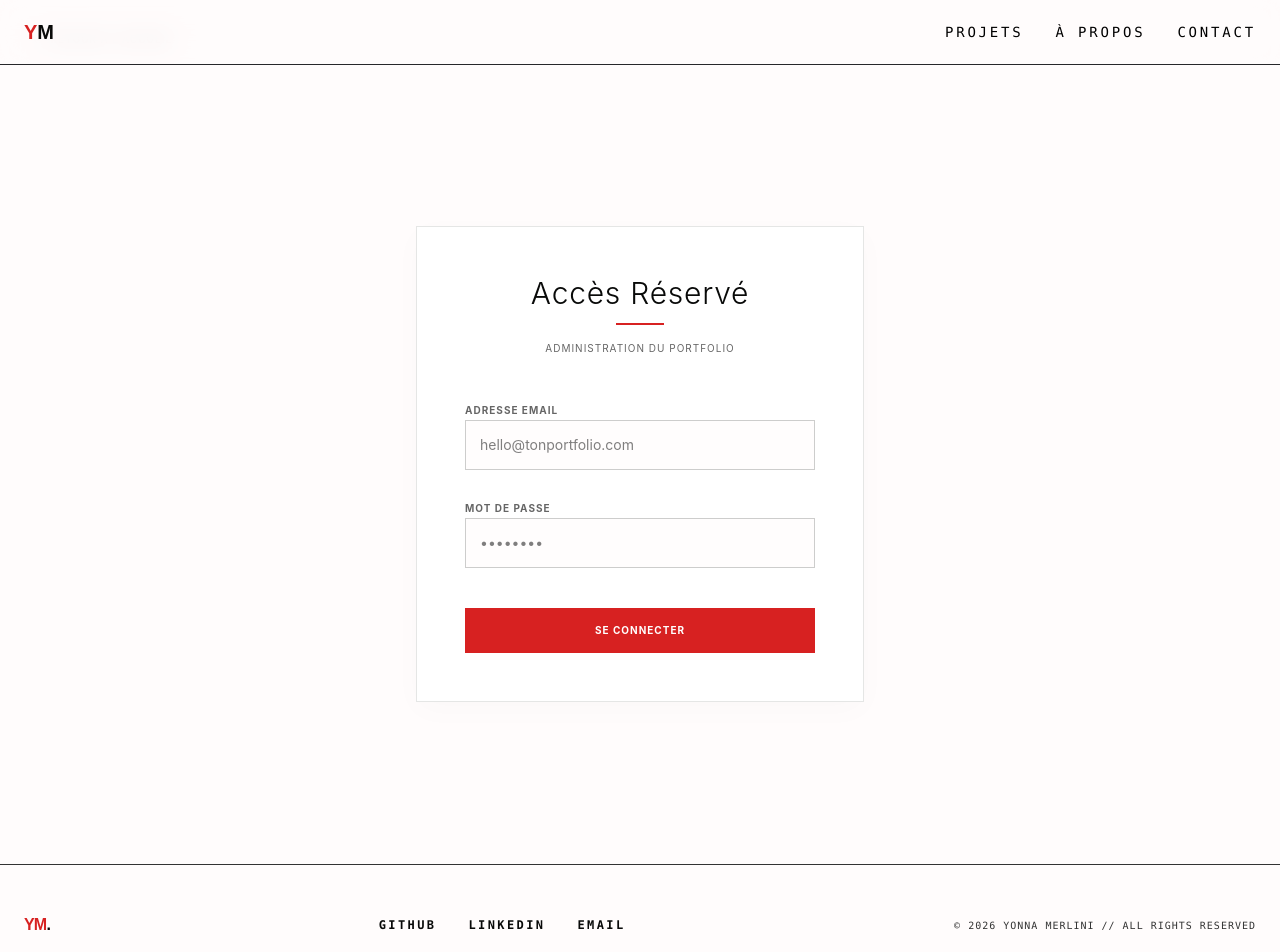
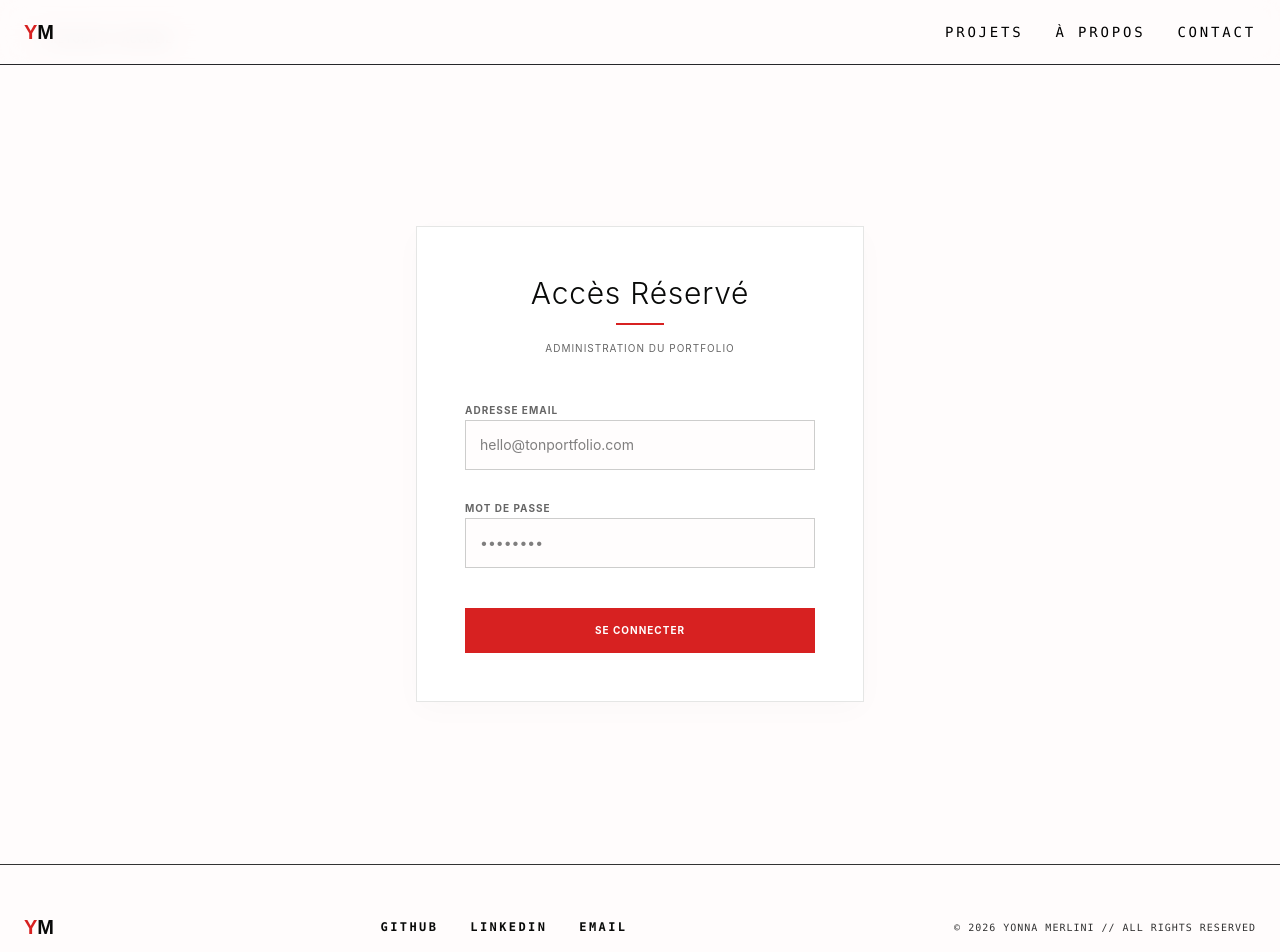
Before and after one commit to yonna-laplateforme/portfolio-frontend, a React (Vite) app: page /la-porte-secrete-du-portfolio in a window 1280 px wide. Shown: the top 952 px of the page. Built offline with nearby package versions, Linux system fonts and the light colour scheme.

Commit message:
changement logo footer

```diff
--- a/src/components/Footer.jsx
+++ b/src/components/Footer.jsx
@@ -6,8 +6,8 @@ const Footer = () => {
       <div className="max-w-7xl mx-auto flex flex-col md:flex-row justify-between items-center gap-8">
 
         {/* Identité */}
-        <div className="font-black text-(--accent-color) tracking-tighter">
-          YM<span className="text-(--primary-color)">.</span>
+       <div onClick={() => handleNavigation('/')} className="cursor-pointer flex items-center font-black text-xl text-accent">
+          Y<span className="text-primary">M</span>
         </div>
 
         {/* Liens techniques en liste */}
```
